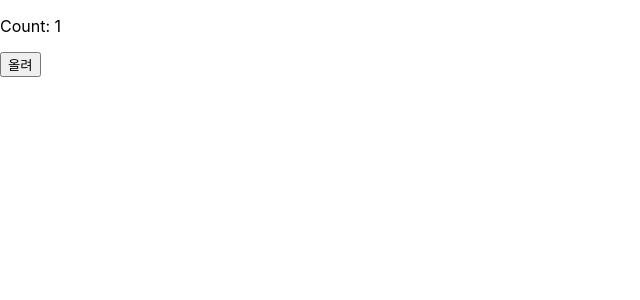
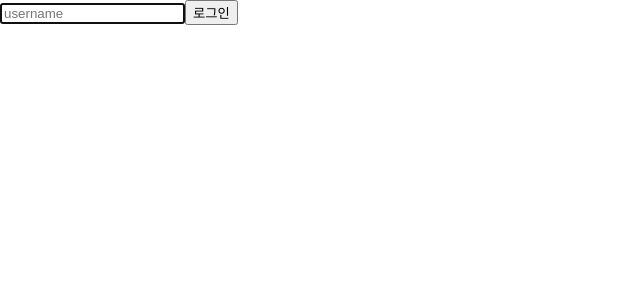
Before and after one commit to YoonCode/react-hook, a React (Create React App) app: page / in a window 1280 px wide. Shown: the top 300 px of the page, without its empty margins (0-640 px from the left). Built offline with nearby package versions, Linux system fonts and the light colour scheme.

Commit message:
useRef for focus()

```diff
--- a/src/App.js
+++ b/src/App.js
@@ -1,19 +1,21 @@
-import React, { useState, useRef, useEffect } from 'react'
+import React, { useEffect, useRef } from 'react'
 
 const App = () => {
-  const [count, setCount] = useState(1)
-  const renderCount = useRef(1)
+  const inputRef = useRef()
 
   useEffect(() => {
-    // 랜더링을 발생시키면 안되는 경우에 useRef 가 유용함.
-    console.log('랜더링 수: ', renderCount.current)
-    renderCount.current += 1
-  })
+    // console.log(inputRef)
+    inputRef.current.focus()
+  }, [])
+
+  const login = () => {
+    alert(`환영합니다! ${inputRef.current.value}님!`)
+  }
 
   return (
     <>
-      <p>Count: {count}</p>
-      <button onClick={() => setCount(count + 1)}>올려</button>
+      <input ref={inputRef} type="text" placeholder="username" />
+      <button onClick={login}>로그인</button>
     </>
   )
 }
```
